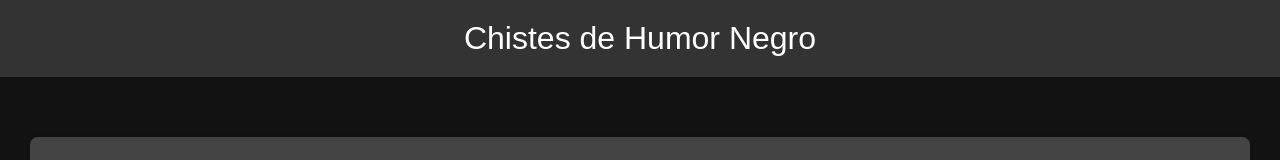
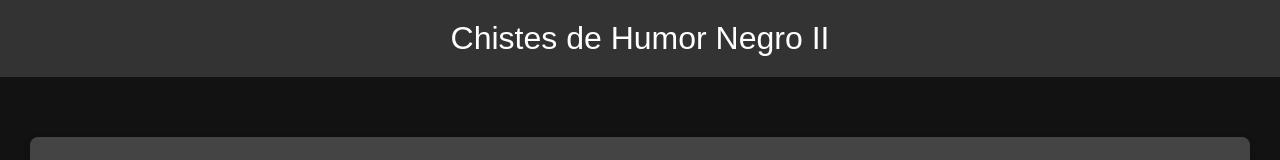
Before and after one commit to RobertoRamos2025/static-site, a plain HTML site: page index.html in a window 1280 px wide. Shown: the top 160 px of the page. Drawn offline with Linux system fonts and the light colour scheme.

Commit message:
Update index.html

```diff
--- a/index.html
+++ b/index.html
@@ -45,7 +45,7 @@
 </head>
 <body>
     <header>
-        Chistes de Humor Negro
+        Chistes de Humor Negro II
     </header>
     <div class="container">
         <div class="chiste">
```
